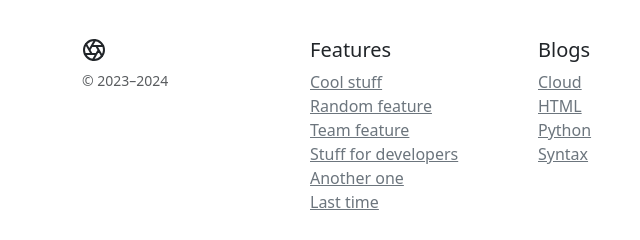
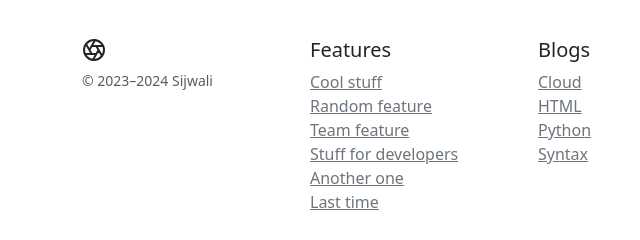
Before and after one commit to Kamal-Singh-Sijwali/Ucoder, a plain HTML site: page contact.html in a window 1280 px wide. Shown: the part 912-1152 px from the top of the page, 0-640 px from the left. Drawn offline with nearby package versions, Linux system fonts and the light colour scheme.

Commit message:
Update contact.html

```diff
--- a/contact.html
+++ b/contact.html
@@ -284,7 +284,7 @@
                         d="M14.31 8l5.74 9.94M9.69 8h11.48M7.38 12l5.74-9.94M9.69 16L3.95 6.06M14.31 16H2.83m13.79-4l-5.74 9.94">
                     </path>
                 </svg>
-                <small class="d-block mb-3 text-muted">© 2023–2024</small>
+                <small class="d-block mb-3 text-muted">© 2023–2024 Sijwali</small>
             </div>
             <div class="col-6 col-md">
                 <h5>Features</h5>
```
